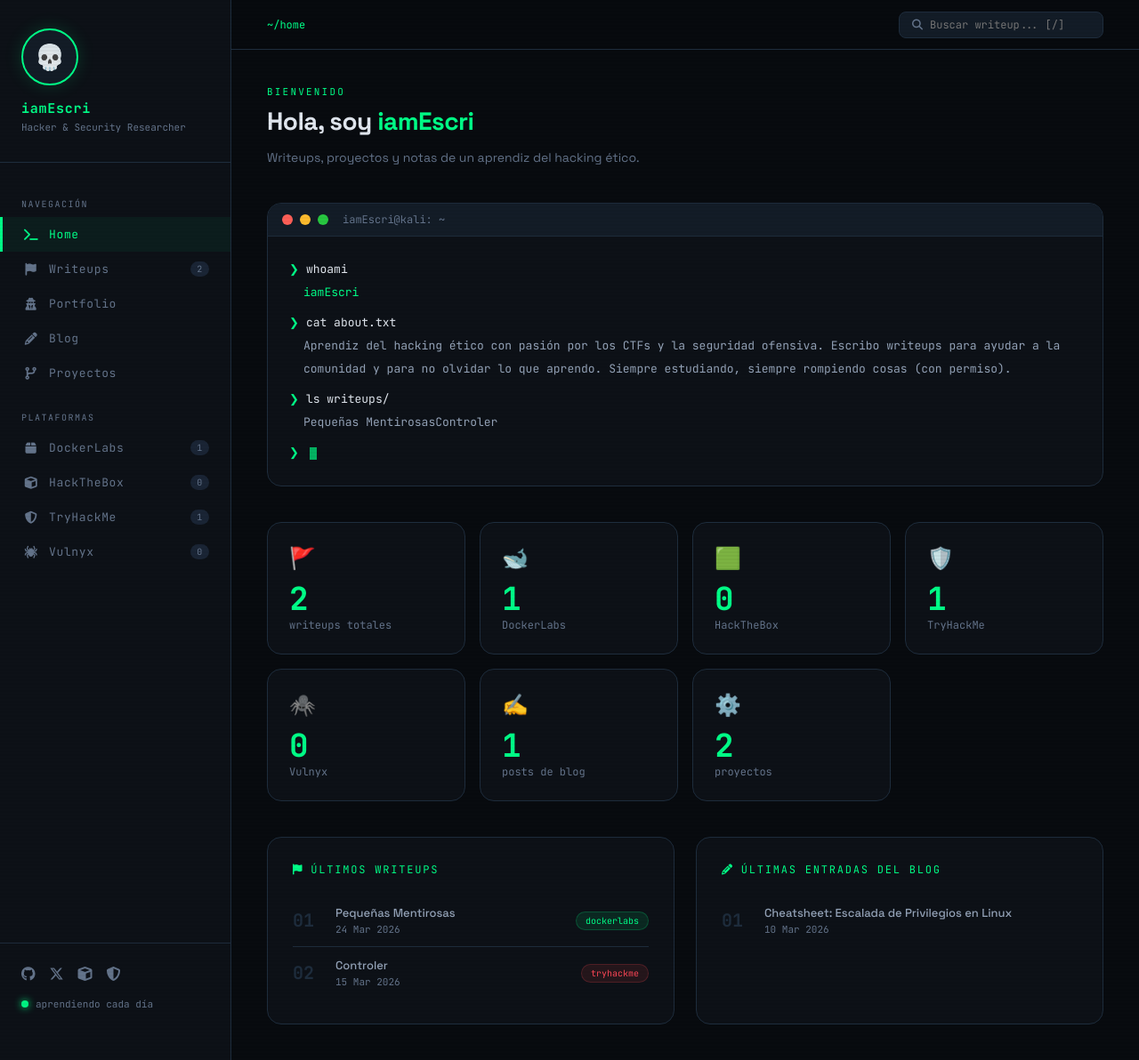
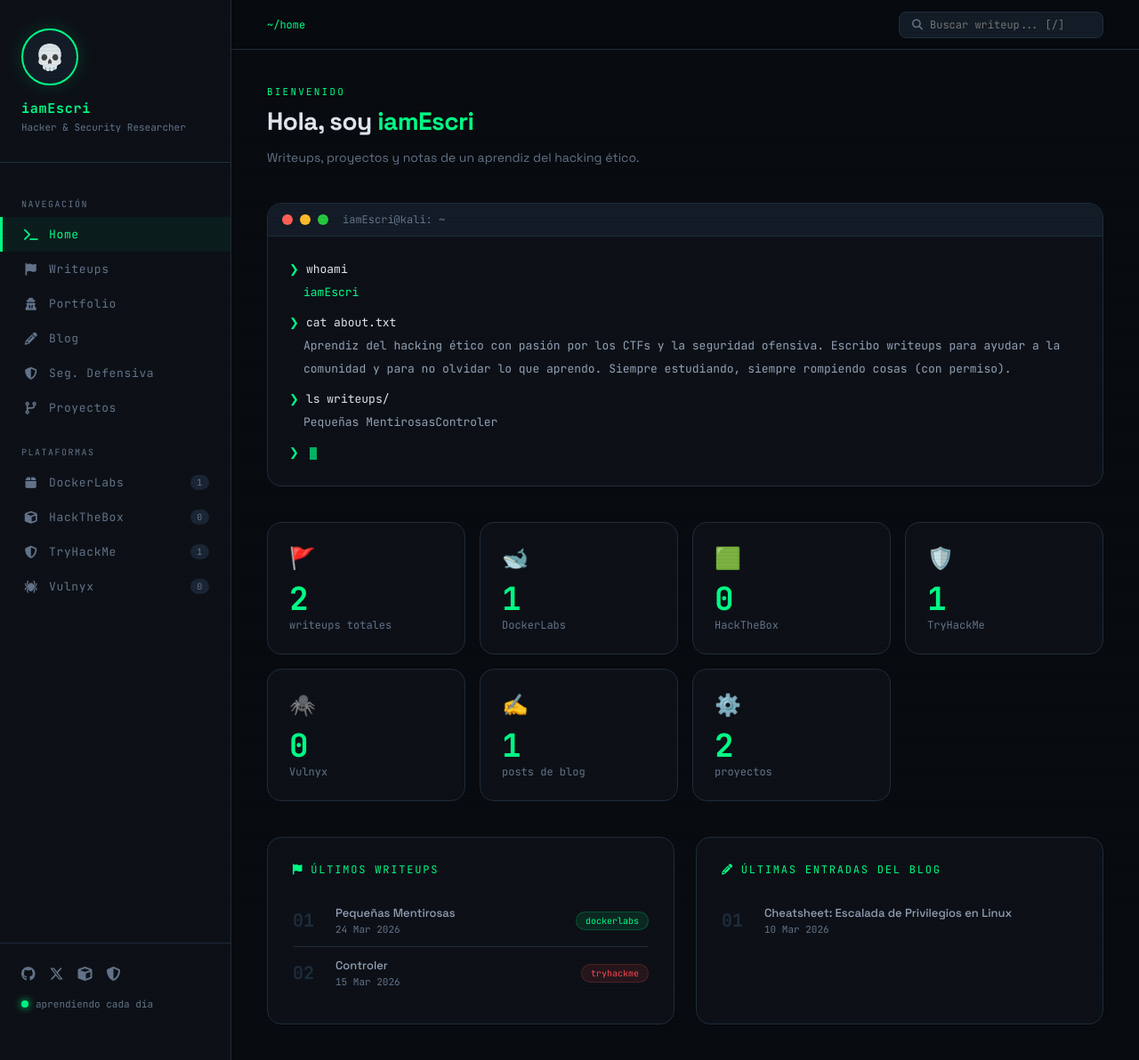
Before and after one commit to iamEscri/iamescri.github.io, a Jekyll site: the page built from index.html, in a window 1280 px wide and 1192 px high. Shown: the whole window at 89% size. Built offline with Jekyll 4.4.1, drawn with Linux system fonts in a browser that asks for light colours.

Commit message:
Update sidebar.html

```diff
--- a/_includes/sidebar.html
+++ b/_includes/sidebar.html
@@ -27,7 +27,6 @@
          onclick="showSection('writeups', this)">
       <i class="fas fa-flag"></i>
       Writeups
-      <span class="nav-badge" id="count-all">0</span>
     </div>
 
     <div class="nav-item {% if page.section == 'portfolio' %}active{% endif %}"
@@ -42,6 +41,13 @@
          onclick="showSection('blog', this)">
       <i class="fas fa-pencil-alt"></i>
       Blog
+    </div>
+
+    <div class="nav-item {% if page.section == 'defensive' %}active{% endif %}"
+         data-section="defensive"
+         onclick="showSection('defensive', this)">
+      <i class="fas fa-shield-alt"></i>
+      Seg. Defensiva
     </div>
 
     <div class="nav-item {% if page.section == 'projects' %}active{% endif %}"
```
